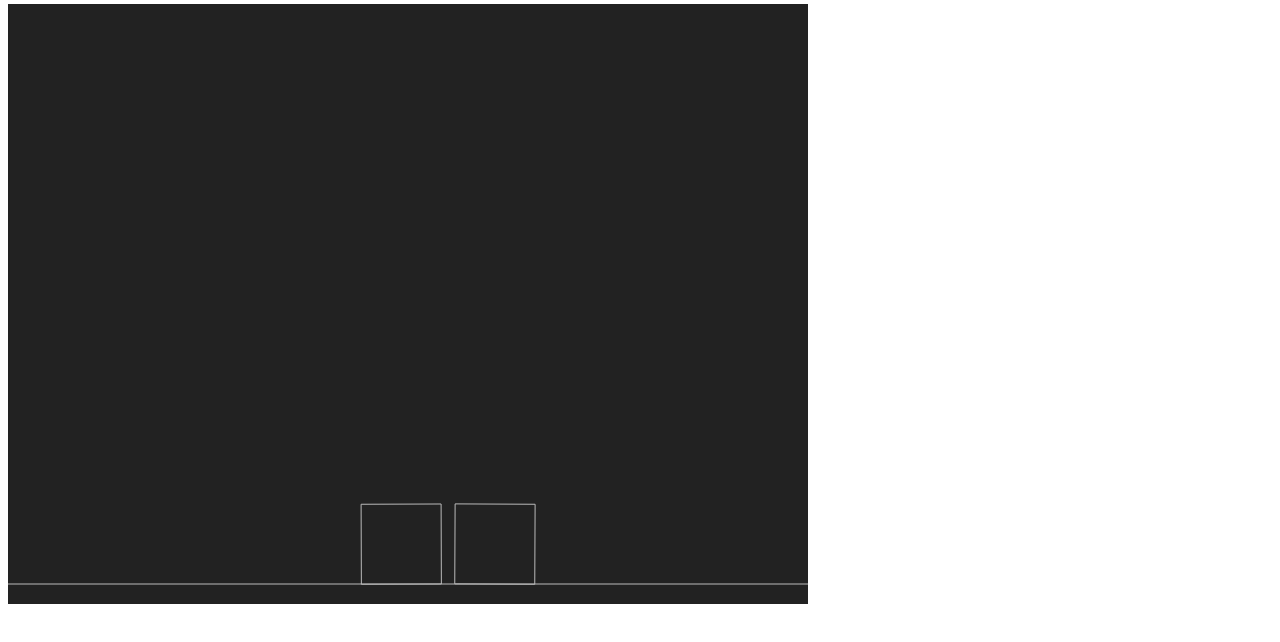
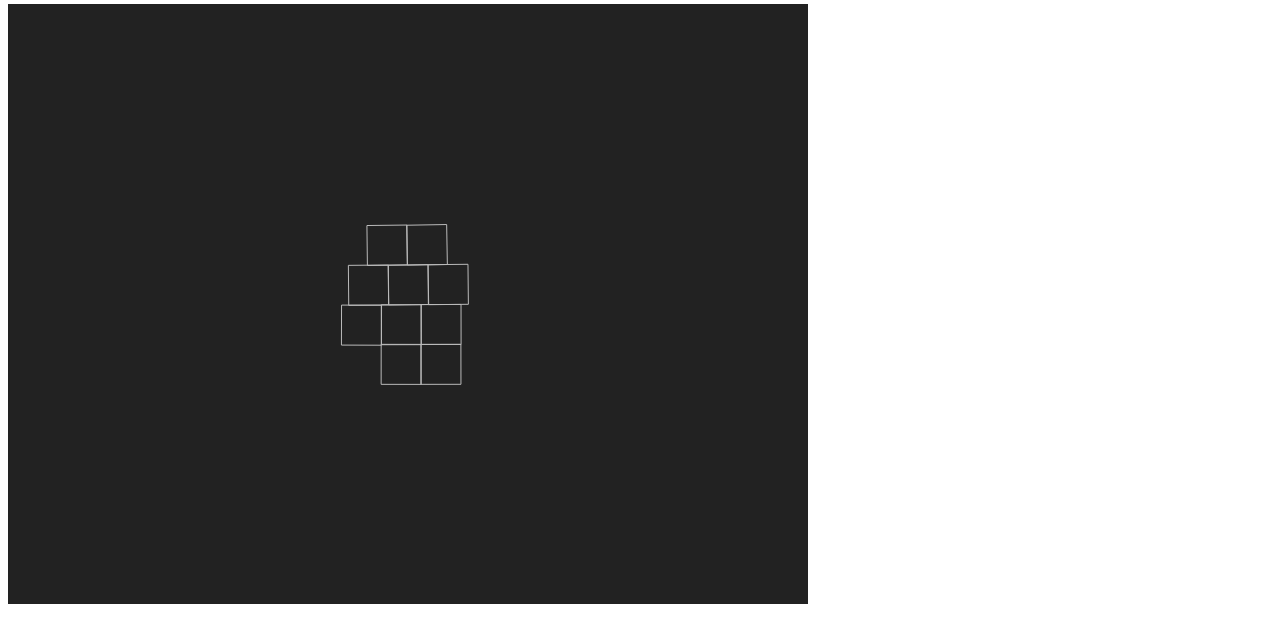
Before and after one commit to PyryM/lifoline, a plain HTML site: page index.html in a window 1280 px wide. Shown: the part 76-718 px from the top of the page. Drawn offline with nearby package versions, Linux system fonts and the light colour scheme.

Commit message:
agent stuff

```diff
--- a/index.html
+++ b/index.html
@@ -21,6 +21,7 @@
     <script src="js/matter.min.js"></script>
     <script src="js/dat.gui.min.js"></script>
 
+    <script src="js/agent.js"></script>
     <script src="js/lifoq.js"></script>
   </body>
 </html>
--- /dev/null
+++ b/js/agent.js
@@ -0,0 +1,31 @@
+function Agent(options, world) {
+  this.options = {
+    force: 1.0,
+    density: 1.0,
+    damping: 0.05,
+    x: 0,
+    y: 0,
+    rad: 20
+  }
+  $.extend(this.options, options);
+
+  this.engine = world.engine;
+  this.target = {x: 400, y: 300};
+
+  this.createBody();
+}
+
+Agent.prototype.createBody = function() {
+  this.body = Matter.Bodies.rectangle(this.options.x, this.options.y,
+                               this.options.rad*2, this.options.rad*2,
+                               {density: this.options.density});
+  this.body.frictionAir = this.options.damping;
+  Matter.World.add(this.engine.world, [this.body]);
+}
+
+Agent.prototype.update = function() {
+  var dv = Matter.Vector.sub(this.target, this.body.position);
+  dv = Matter.Vector.normalise(dv);
+  dv = Matter.Vector.mult(dv, this.options.force);
+  Matter.Body.applyForce(this.body, this.body.position, dv);
+}
--- a/js/lifoq.js
+++ b/js/lifoq.js
@@ -2,6 +2,7 @@ var engine;
 var gui;
 var params;
 var TIMESTEP = 1000.0 / 60.0;
+var agents = [];
 
 function init() {
   // Matter.js module aliases
@@ -11,14 +12,16 @@ function init() {
 
   // create a Matter.js engine
   engine = Engine.create(document.body);
+  engine.world.gravity.y = 0;
 
-  // create two boxes and a ground
-  var boxA = Bodies.rectangle(400, 200, 80, 80);
-  var boxB = Bodies.rectangle(450, 50, 80, 80);
-  var ground = Bodies.rectangle(400, 610, 810, 60, { isStatic: true });
+  var agentWorld = {engine: engine};
 
-  // add all of the bodies to the world
-  World.add(engine.world, [boxA, boxB, ground]);
+  // create some agents
+  for(var i = 0; i < 10; ++i) {
+    var x = Math.random() * 800;
+    var y = Math.random() * 600;
+    agents.push(new Agent({x: x, y: y}, agentWorld));
+  }
 
   // attach callback
   Matter.Events.on(engine, "beforeTick",  beforePhysicsTick)
@@ -40,9 +43,11 @@ function init() {
 
 function beforePhysicsTick() {
   //console.log("BTICK");
+  for(var i = 0; i < agents.length; ++i) {
+    agents[i].update();
+  }
 }
 
 $(function(){
   init();
-
 });
```
